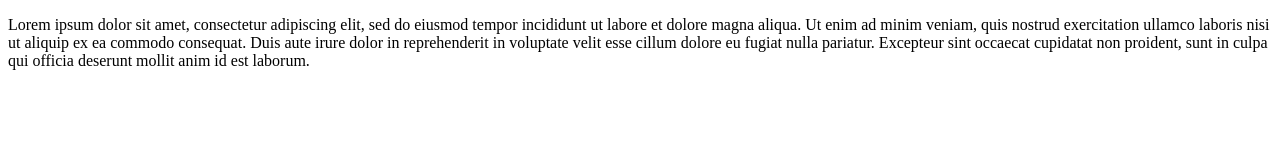
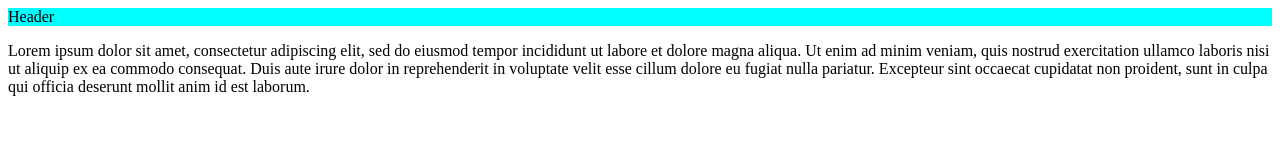
Before and after one commit to manussr/sesion03, a plain HTML site: page index.html in a window 1280 px wide. Drawn offline with Linux system fonts and the light colour scheme.

Commit message:
estilos para header

```diff
--- a/index.html
+++ b/index.html
@@ -8,6 +8,7 @@
 </head>
 <body>
     <header class="container-header">
+        Header
         <nav></nav>
     </header>
 
--- a/styles.css
+++ b/styles.css
@@ -1,4 +1,4 @@
-.container-padre{
+.container-header{
     width: 100%;
     height: 400 px;
     background-color: aqua;
```
